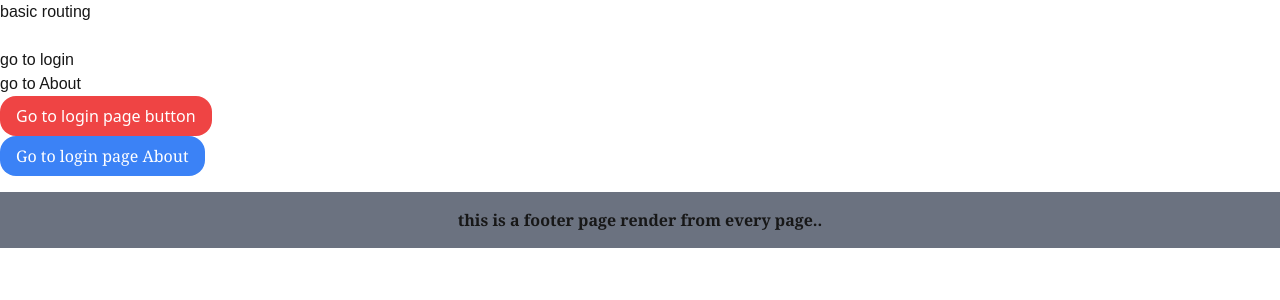
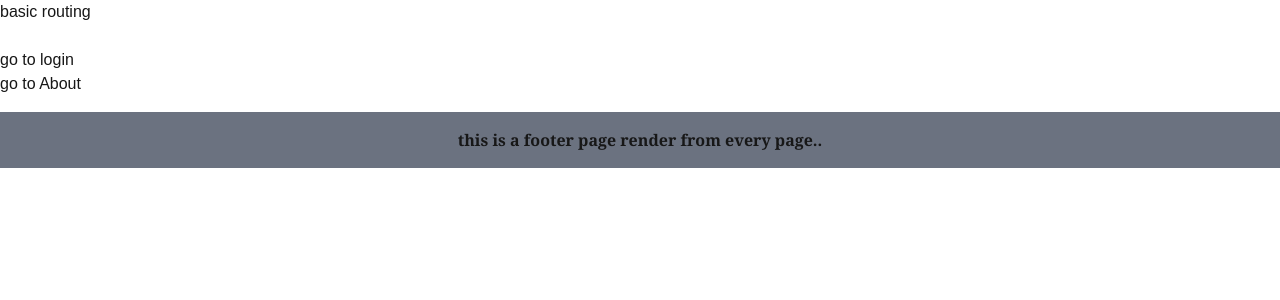
Before and after one commit to sardarqayum/my-footer2-pro, a Next.js app: page / in a window 1280 px wide. Shown: the top 300 px of the page. Built offline with nearby package versions, Linux system fonts and the light colour scheme.

Commit message:
change in about file

```diff
--- a/src/app/about/page.tsx
+++ b/src/app/about/page.tsx
@@ -2,17 +2,16 @@
 
 import React from "react";
 import Link from "next/link";
-import { useRouter } from "next/navigation";
 
 const Funtion =() =>{
-    const router = useRouter();
+
     return(
         <div>
             <h1> Aboat page. </h1>
                 <br />
                 <Link href="/">go to home page</Link>
                 <br />
-                <button onClick={() =>router.push("/")}>Go to login home page button</button>
+
                 <br />
                 <Link href="/about/aboutcollege/aboutschool">about college page</Link>
 
--- a/src/app/page.tsx
+++ b/src/app/page.tsx
@@ -2,10 +2,9 @@
 
 import React from "react"
 import Link from "next/link"
-import { useRouter } from "next/navigation"
 
 export default function Home() {
-  const router = useRouter();
+
   return (
     <div>
       <h1>
@@ -16,9 +15,7 @@ export default function Home() {
         <Link href="/about">go to About</Link>
         <br />
 
-        <button className="bg-red-500 hover:bg-blue-700 rounded-2xl text-white py-2 px-4 font-sans" onClick={() =>router.push("/login")}>Go to login page button</button>
-        <br />
-        <button className="bg-blue-500 hover:bg-red-400 rounded-2xl   text-white py-2 px-4 font-serif" onClick={() =>router.push("/about")}>Go to login page About</button>
+
     </div>
   )
   }
```
